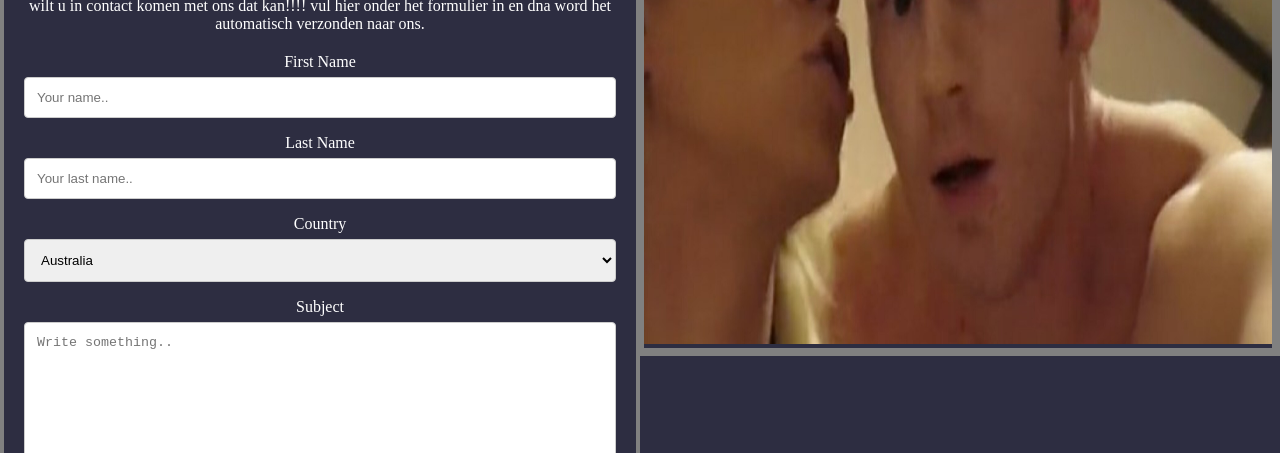
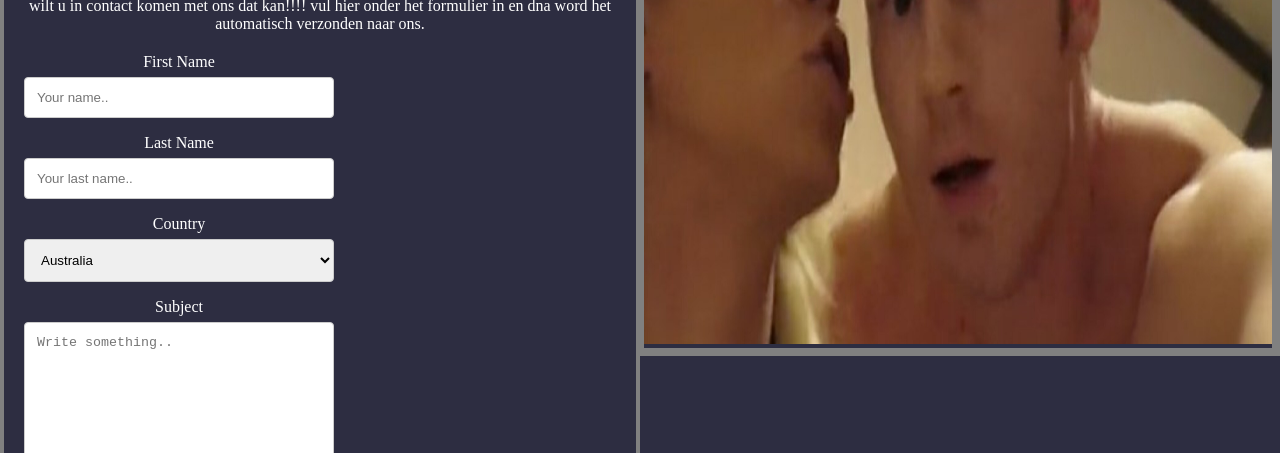
Before and after one commit to nielstoemen/mindstorm1, a plain HTML site: page contact.html in a window 1280 px wide. Shown: the part 499-952 px from the top of the page. Drawn offline with Linux system fonts and the light colour scheme.

Commit message:
form update

```diff
--- a/contact.html
+++ b/contact.html
@@ -26,6 +26,7 @@
         <div class="text2">
           <h1>LEGO MINDSTORMS</h1>
           <p>wilt u in contact komen met ons dat kan!!!! vul hier onder het formulier in en dna word het automatisch verzonden naar ons.</p>
+          <div class="forms">
             <div class="container">
               <form>
 
@@ -51,6 +52,7 @@
             </div>
           </div>
         </div>
+      </div>
       <div class="rechts2">
         <div class="image2">
           <h1>Image</h1>
--- a/css/style.css
+++ b/css/style.css
@@ -163,18 +163,23 @@ main {
   border-bottom: 4px solid grey;
 }
 
-input[type=text], select, textarea {
-  width: 100%; /* Full width */
-  padding: 12px; /* Some padding */
-  border: 1px solid #ccc; /* Gray border */
-  border-radius: 4px; /* Rounded borders */
-  box-sizing: border-box; /* Make sure that padding and width stays in place */
-  margin-top: 6px; /* Add a top margin */
-  margin-bottom: 16px; /* Bottom margin */
-  resize: vertical /* Allow the user to vertically resize the textarea (not horizontally) */
+.forms{
+  height: auto;
+  width: 350px;
 }
 
-/* Style the submit button with a specific background color etc */
+input[type=text], select, textarea {
+  width: 100%;
+  padding: 12px;
+  border: 1px solid #ccc;
+  border-radius: 4px;
+  box-sizing: border-box;
+  margin-top: 6px;
+  margin-bottom: 16px;
+  resize: vertical
+}
+
+
 input[type=submit] {
   background-color: #04AA6D;
   color: white;
```
Lines whose indentation alone changed are shown as unchanged.
